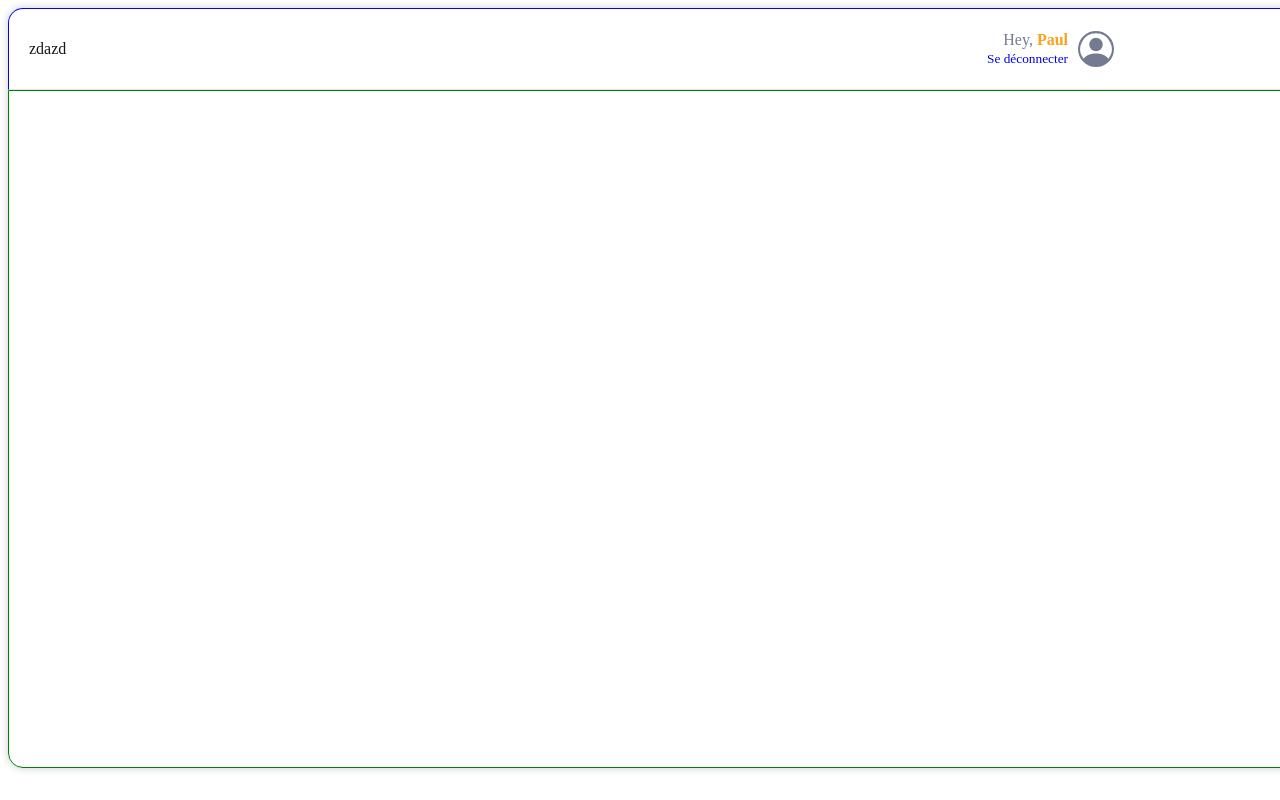
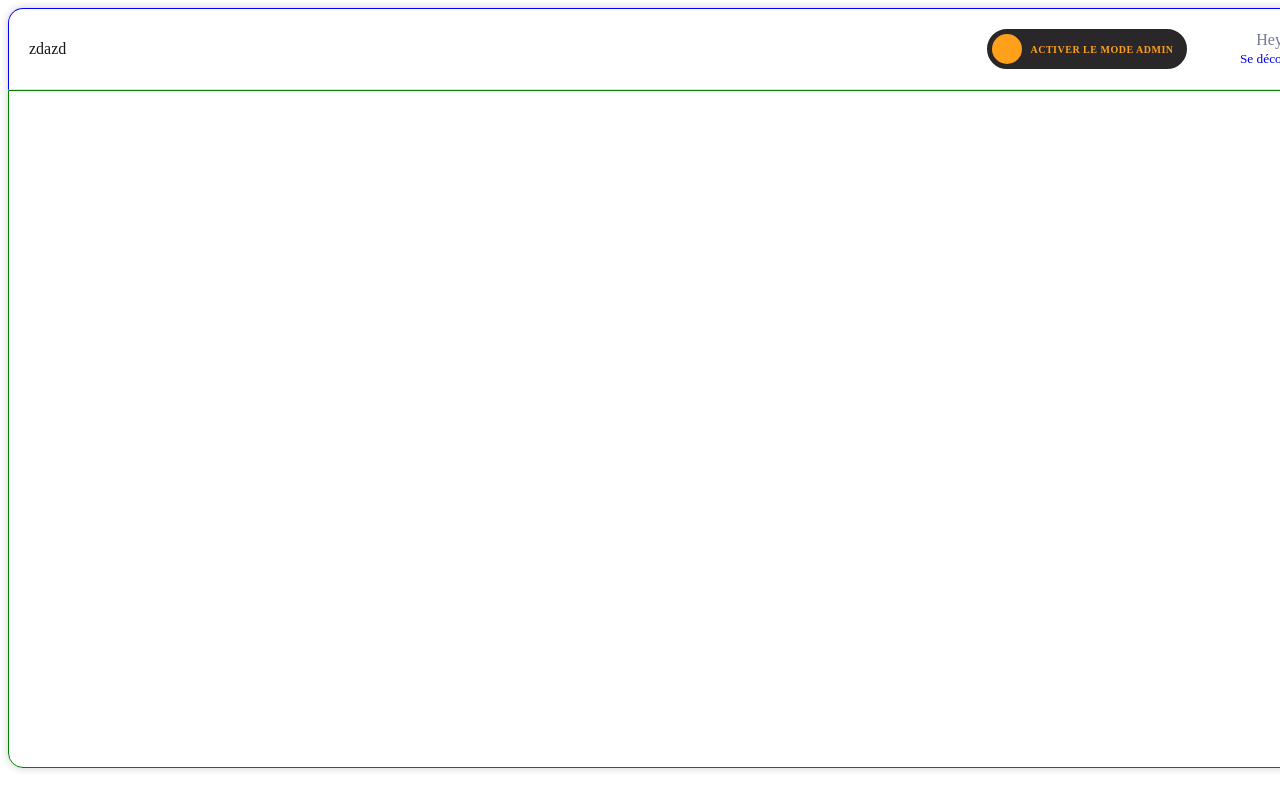
Before and after one commit to PaulDABIN/crazee-burger, a React (Create React App) app: page / in a window 1280 px wide. Shown: the top 800 px of the page. Built offline with nearby package versions, Linux system fonts and the light colour scheme.

Commit message:
NavbarRight.js > Create and style ToggleButton

```diff
--- a/src/components/pages/order/Navbar/NavbarRight.js
+++ b/src/components/pages/order/Navbar/NavbarRight.js
@@ -2,10 +2,12 @@ import React from "react"
 import styled from "styled-components"
 import { theme } from "../../../../theme"
 import Profile from "./Profile"
+import ToggleButton from "./ToggleButton"
 
 export default function NavbarRight() {
   return (
     <NavBarRightStyled>
+      <ToggleButton />
       <Profile />
     </NavBarRightStyled>
   )
--- /dev/null
+++ b/src/components/pages/order/Navbar/ToggleButton.js
@@ -0,0 +1,130 @@
+import React, { useState } from "react"
+import styled from "styled-components"
+import { theme } from "../../../../theme"
+
+export default function ToggleButton() {
+  const [isChecked, setIsChecked] = useState(false)
+
+  const handleToggle = () => {
+    if (isChecked === false) alert("Mode admin activé !")
+    setIsChecked(!isChecked)
+  }
+
+  return (
+    <ToggleButtonStyled>
+      <input type='checkbox' className='toggle' id='rounded' checked={isChecked} onChange={handleToggle} />
+      <label
+        htmlFor='rounded'
+        className='rounded'
+        data-checked='Désactiver le Mode admin'
+        data-unchecked='Activer le Mode admin'
+      ></label>
+    </ToggleButtonStyled>
+  )
+}
+
+const ToggleButtonStyled = styled.div`
+  /* border: 1px solid red; */
+
+  display: flex;
+  margin-right: 10px;
+  input[type="checkbox"] {
+    // Hides the square box but keeps the core "toggle functionality"
+    &.toggle {
+      display: none;
+    }
+
+    &.toggle + label {
+      display: inline-block;
+      height: 40px;
+      width: 200px;
+      position: relative;
+      font-size: ${theme.fonts.XXS};
+      letter-spacing: 0.5px;
+      border: 2px solid ${theme.colors.background_black};
+      padding: 0;
+      margin: 0;
+      cursor: pointer;
+      box-sizing: border-box;
+      transition: all 500ms ease;
+    }
+
+    // the small round circle
+    &.toggle + label:before {
+      content: "";
+      position: absolute;
+      top: 3px;
+      height: 30px;
+      width: 30px;
+      transition: all 500ms ease;
+      z-index: 3;
+    }
+
+    // text inside the switch button (for checked and unchecked)
+    &.toggle + label:after {
+      /* border: 1px solid blue; */
+      width: 150px;
+      text-align: center;
+      z-index: 2;
+      text-transform: uppercase;
+      position: absolute;
+      top: 50%;
+      transform: translateY(-50%);
+      text-overflow: ellipsis;
+      overflow: hidden;
+    }
+
+    // outside box
+    &.toggle + label.rounded {
+      border-radius: 30px;
+    }
+
+    // small circle
+    &.toggle + label.rounded:before {
+      border-radius: 50%;
+    }
+
+    &.toggle:not(:checked) + label {
+      background-color: ${theme.colors.background_black};
+      /* text-align: right; */
+    }
+
+    // text label when not checked
+    &.toggle:not(:checked) + label:after {
+      content: attr(data-unchecked);
+      right: 8px;
+      left: auto;
+      opacity: 1;
+      color: ${theme.colors.primary};
+      font-weight: ${theme.weights.bold};
+    }
+
+    // small circle when not checked
+    &.toggle:not(:checked) + label:before {
+      left: 3px;
+      background-color: ${theme.colors.primary};
+    }
+
+    // box container when checked
+    &.toggle:checked + label {
+      text-align: left;
+      border-color: ${theme.colors.primary};
+    }
+
+    // label text when checked
+    &.toggle:checked + label:after {
+      content: attr(data-checked);
+      left: 9px;
+      right: auto;
+      opacity: 1;
+      color: ${theme.colors.black};
+      letter-spacing: 0px;
+    }
+
+    // small circle when checked
+    &.toggle:checked + label:before {
+      left: 162px;
+      background-color: ${theme.colors.primary};
+    }
+  }
+`
```
